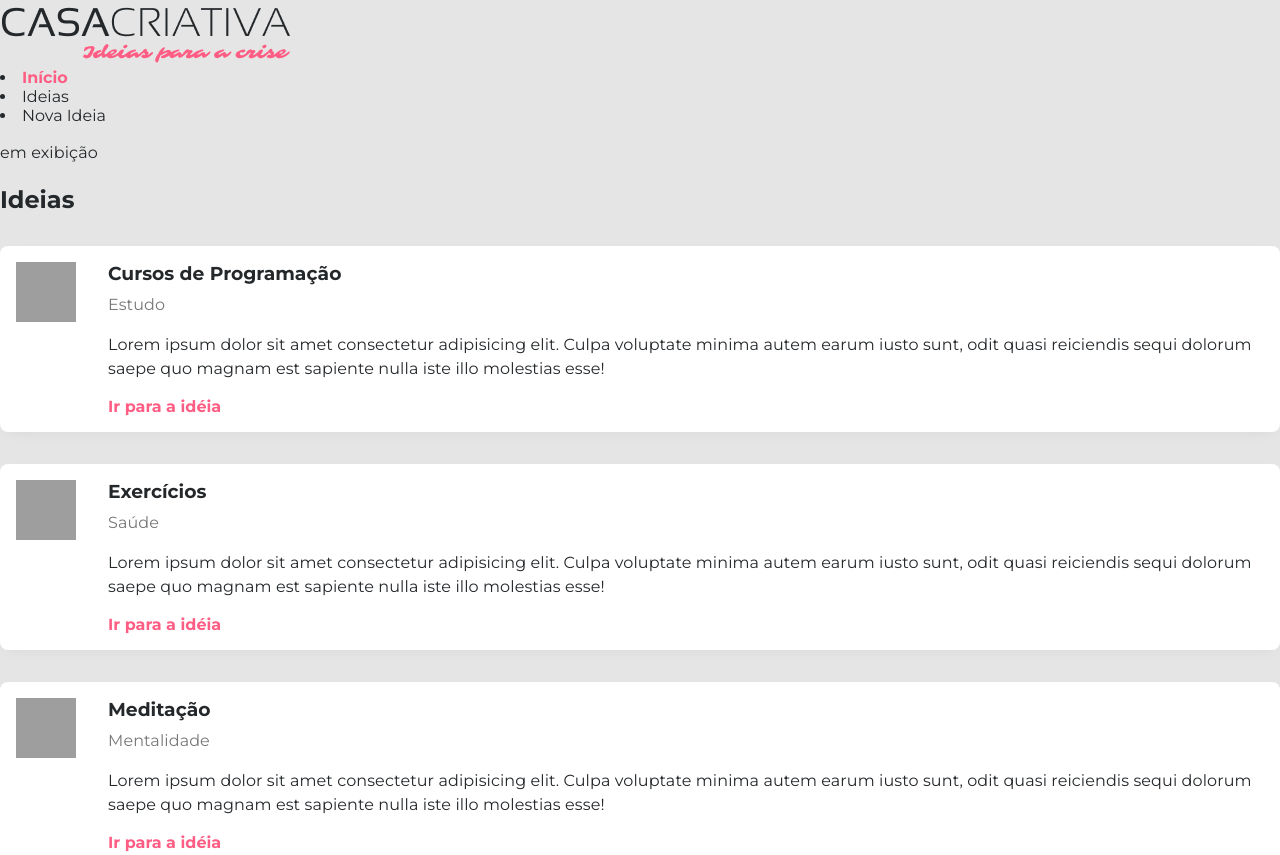
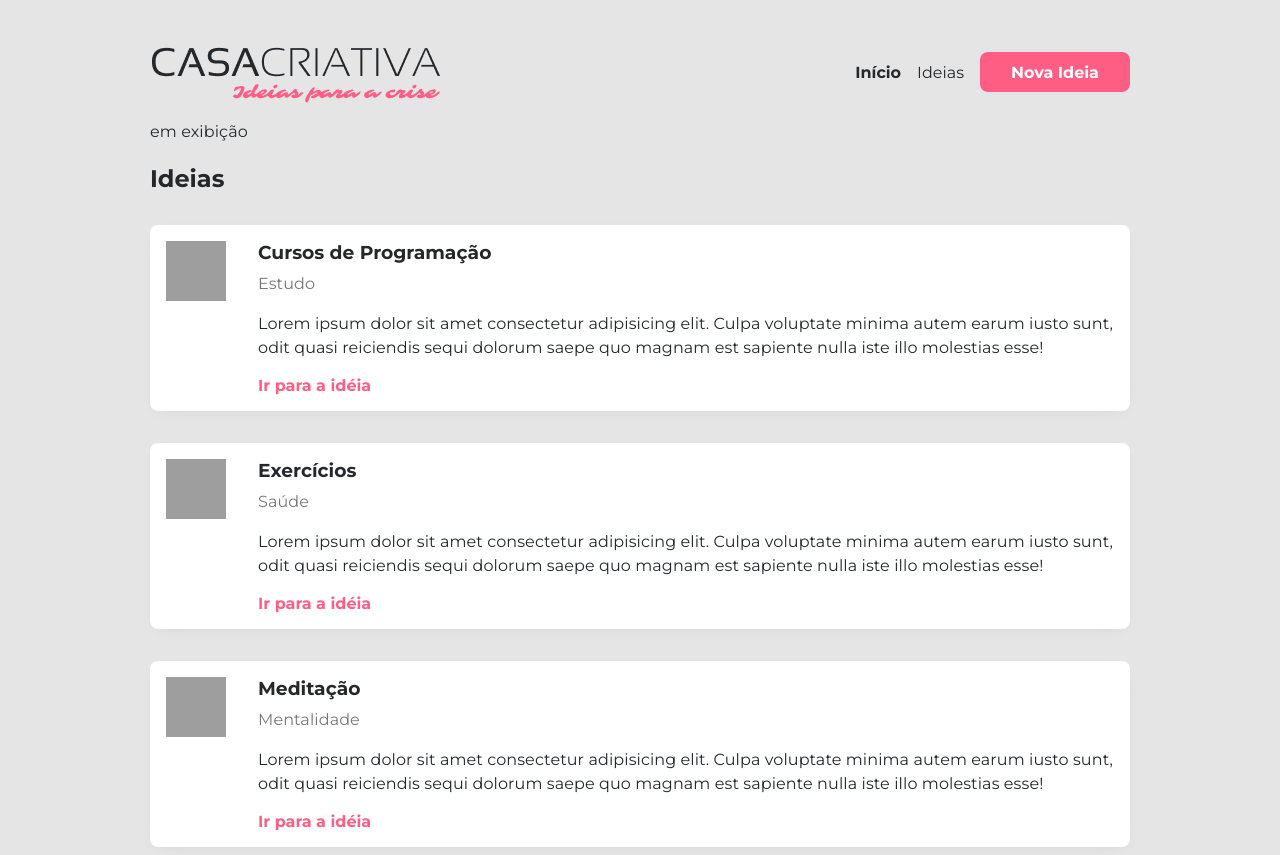
Before and after one commit to drigosantos81/casaCriativa, a plain HTML site: page ideias.html in a window 1280 px wide. Shown: the top 855 px of the page. Drawn offline with Linux system fonts and the light colour scheme; grey boxes are pictures that could not be loaded.

Commit message:
Início da estilização da página ideias.html.

```diff
--- a/ideias.html
+++ b/ideias.html
@@ -8,13 +8,15 @@
     <link href="https://fonts.googleapis.com/css?family=Montserrat:300,400,600,700,900&display=swap" rel="stylesheet">
     <link rel="stylesheet" href="style.css">
 </head>
-<body>
 
+<body id="page-ideas">
+
+    <div id="container">
         <header>
             <img src="./img/logo.png" alt="Imagem da Logomarca">
             <nav>
                 <li><a href="index.html">Início</a></li>
-            <li><a href="#"></a>Ideias</li>
+                <li><a href="ideias.html"></a>Ideias</li>
                 <li><a href="#"></a>Nova Ideia</li>
             </nav>
         </header>
@@ -75,6 +77,7 @@
         <footer>
             Com ♥️ <a href="http://rocketseat.com.br">Rocketseat</a>
         </footer>
+    </div>
 
     <!-- MODAL -->
 
--- a/style.css
+++ b/style.css
@@ -216,3 +216,62 @@ form button:hover {
     opacity: 0;
     visibility: hidden;
 }
+
+/* IDEA.HTML */
+
+#page-ideas #container {
+    display: block;
+}
+
+header {
+    display: flex;
+    justify-content: space-between;
+}
+
+#page-ideas header{
+    display: flex;
+    justify-content: space-between;
+}
+
+#page-ideas nav {
+    display: flex;
+    align-items: center;
+}
+
+#page-ideas nav li {
+    list-style-type: none;
+    margin-right: 16px;
+}
+
+#page-ideas nav li a {
+    color: #25282b;
+}
+
+#page-ideas nav li:last-child {
+    margin: 0;
+    width: 150px;
+    height: 40px;
+    background-color: #ff5e84;
+    border-radius: 8px;
+    color: white;
+    font-weight: bold;
+
+    display: flex;
+    align-items: center;
+    justify-content: center;
+}
+
+#page-ideas nav li:last-child:hover {
+    background-color: #0984e3;
+    text-decoration: none;
+}
+
+/* #page-ideas nav li:last-child {
+    color: white;
+} */
+
+#page-ideas nav li:last-child a {
+    color: white;
+    font-size: 14px;
+
+}
```
Lines whose indentation alone changed are shown as unchanged.
